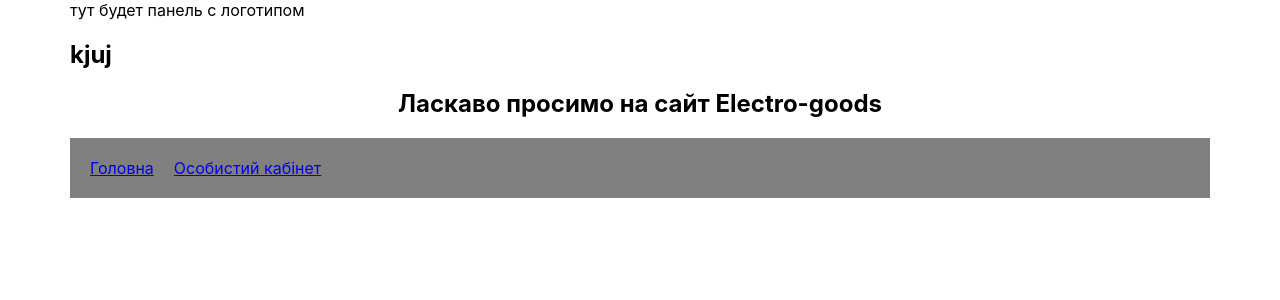
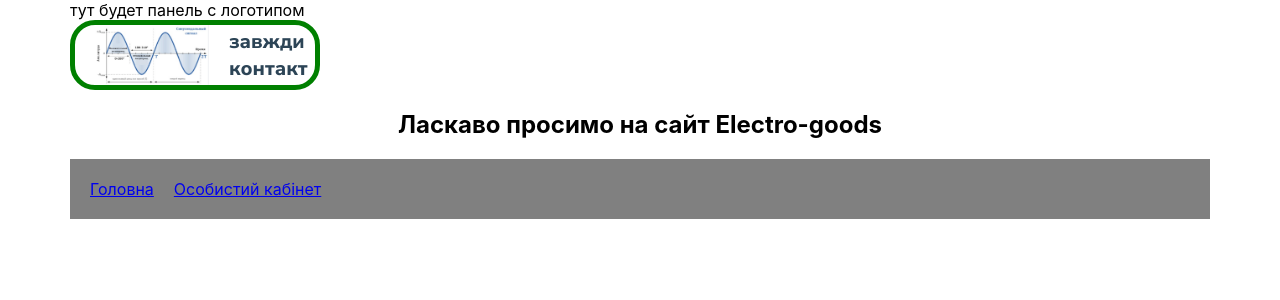
Before and after one commit to TheK0S/electro-goods, a React (Create React App) app: page / in a window 1280 px wide. Shown: the top 300 px of the page. Built offline with nearby package versions, Linux system fonts and the light colour scheme.

Commit message:
add Logo

```diff
--- a/src/components/Logo/Logo.scss
+++ b/src/components/Logo/Logo.scss
@@ -0,0 +1,24 @@
+@import '../../variables.scss';
+// @import '../../fonts/fonts.scss';
+@import url('https://fonts.googleapis.com/css2?family=Nunito+Sans:ital,opsz,wght@0,6..12,200;0,6..12,300;0,6..12,400;0,6..12,500;0,6..12,600;0,6..12,700;0,6..12,800;1,6..12,1000&display=swap');
+.logo{
+    display: flex;
+    justify-content: space-between;
+    width: 240px;
+    height: 60px;
+    border: 5px solid green;
+    border-radius: 25px;
+    &-img{
+        margin-left: 20px;
+        width: 100%;
+    }
+    &-text{
+        font-family: 'Nunito Sans';
+        font-size: 20px;
+        font-weight: 800;
+        width: 100%;
+        margin-left: 20px;
+        color: $clr-main;
+        align-self: center;
+    }
+}
--- a/src/components/Logo/Logo.tsx
+++ b/src/components/Logo/Logo.tsx
@@ -2,8 +2,9 @@
 
 export const Logo = () => {
     return (
-        <section className='Logo'>
-            <h1>kjuj</h1>
-        </section>
+        <div className='logo'>
+            <img className='logo-img' src="logo.jpg" alt="logo" />
+            <div className='logo-text'>завжди контакт</div>
+        </div>
     );
 }
--- a/src/variables.scss
+++ b/src/variables.scss
@@ -1,6 +1,6 @@
 /*colors*/
-$clr-main:#ff8d35;
-$clr-secondary: #2c4456;
+$clr-main:#2c4456;
+$clr-secondary: #ff8d35;
 $clr-attention: red;
 $clr-mainText:$clr-secondary;
 
```
